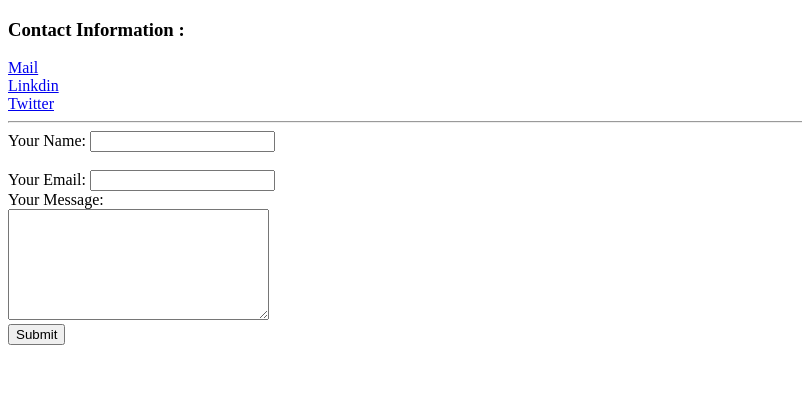
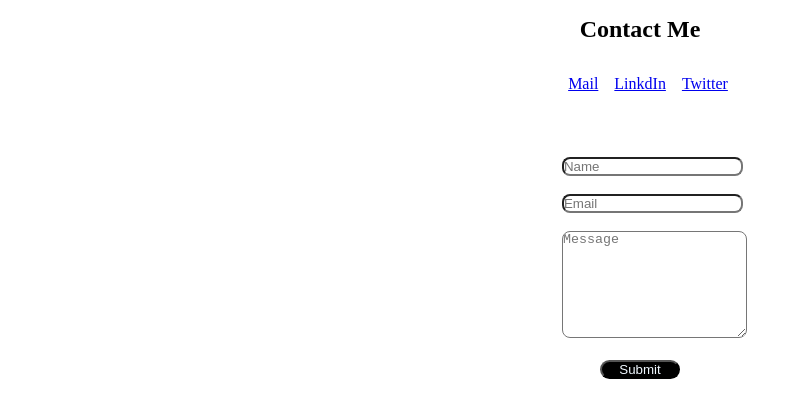
Before and after one commit to SitansuBiswas/my_portfolio_html, a plain HTML site: page contact.html in a window 1280 px wide. Shown: the whole page, without its empty margins (0-802 px from the left). Drawn offline with Linux system fonts and the light colour scheme.

Commit message:
Changes in Hobbies and Contact page

```diff
--- a/contact.html
+++ b/contact.html
@@ -1,22 +1,42 @@
 <!DOCTYPE html>
 <html lang="en" dir="ltr">
+
 <head>
   <meta charset="utf-8">
   <title>My Contact</title>
+  <link rel="stylesheet" href="./index.css">
 </head>
+
 <body>
-      <h3>Contact Information :</h3>
-         <a href="mailto:sitansubiswas2000@gmail.com?subject=feedback">Mail</a> <br><a href="www.linkedin.com/in/sitansu-biswas-905479204">Linkdin</a>
-      <br><a href="https://twitter.com/msdian070">Twitter</a>
-      <hr>
-      <form class="" action="index.html" method="post">
-        <label>Your Name:</label>
-        <input type="text" name="" value=""><br><br>
-        <label for="Email">Your Email:</label>
-        <input type="text" name="" value=""><br>
-      <label>Your Message:</label><br>
-<textarea name="Message" rows="7" cols="30"></textarea><br>
-    <input type="submit" name="">
+  <div class="contacthead"><h2>Contact Me</h2></div>
+
+  <div class="social-links">
+     <a class="lnk" href="mailto:sitansubiswas2000@gmail.com?subject=feedback">Mail</a>
+
+     <a class="lnk" href="https://linkedin.com/in/sitansu-biswas-905479204/">LinkdIn</a>
+
+     <a class="lnk" href="https://twitter.com/msdian070">Twitter</a>
+</div>
+  <div class="message">
+  <form>
+    <!-- <label>Name</label> -->
+    <input class="name" type="text" placeholder="Name" value=""><br><br>
+    <!-- <label for="Email">Email</label> -->
+    <input class="name"  type="text" placeholder="Email" value=""><br>
+    <!-- <label>Message</label><br> -->
+    <br>
+    <textarea class="msg" name="Message" placeholder="Message" rows="7" cols="21"></textarea><br>
+    <br>
   </form>
+  </div>
+  <div class="submit">
+    <button id="submit" class="btn" onclick="clicker()">Submit</button>
+  </div>
+  <script >
+    function clicker(){
+      document.addEventListener("click",alert('This feature is not available right now'))
+    }
+  </script>
 </body>
+
 </html>
--- /dev/null
+++ b/index.css
@@ -0,0 +1,63 @@
+*{
+    margin: 0;
+    padding: 0;
+}
+
+.social-links{
+    display:flex;
+    justify-content: center;
+    margin-top: 2rem;
+    margin-left: 0rem;
+
+}
+.contacthead{
+    display: flex;
+    justify-content: center;
+    font-size: medium;
+    font-family: 'Times New Roman', Times, serif;
+    font-weight: 900;
+    margin-top: 1rem;
+}
+.message{
+    margin-top: 4rem;
+    display: flex;
+    justify-content: center;
+}
+
+.submit{
+    display: flex;
+    justify-content: center;
+}
+.btn{
+    color: aliceblue;
+    background-color: black;
+    width: 5rem;
+    border-radius: 1rem;
+
+}
+
+.name{
+    border-radius: 0.5rem;
+    margin-left: 1.8rem;
+}
+
+.msg{
+    border-radius: 0.5rem;
+    margin-left: 1.8rem;
+}
+
+.lnk{
+    margin-left: 1rem;
+}
+
+.hobby{
+    display: flex;
+    justify-content: center;
+    align-items: center;
+
+}
+h1{
+    margin-top: 2rem;
+    display: flex;
+    justify-content: center;
+}
```
Also changed, not shown: hobbies.html (+13 -6 lines). Lines whose indentation alone changed are shown as unchanged.
